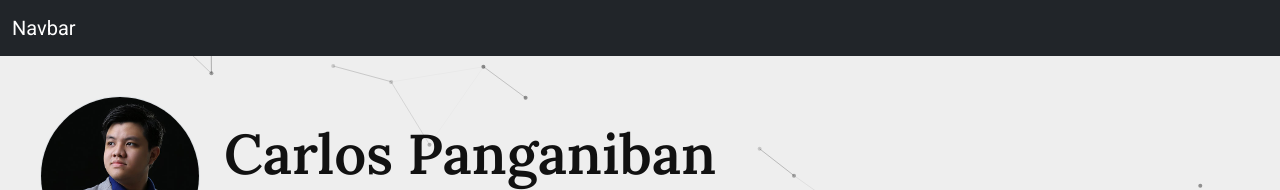
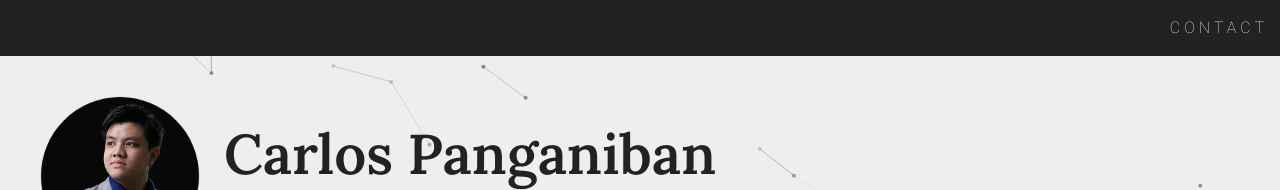
Before and after one commit to lickorice/site-v2, a plain HTML site: page index.html in a window 1280 px wide. Shown: the top 190 px of the page. Drawn offline with nearby package versions, Linux system fonts and the light colour scheme.

Commit message:
Flesh out navbar, fix colors and spacing

```diff
--- a/css/main.css
+++ b/css/main.css
@@ -10,6 +10,22 @@ body {
     height: 100vh;
 }
 
+.bg-dark {
+    background-color: #222 !important;
+}
+
+.nav-link {
+    text-transform: uppercase;
+    font-family: "Roboto", serif;
+    font-weight: 100;
+    letter-spacing: 4px;
+    color: #eee !important;
+}
+
+.nav-link:hover {
+    color: #777 !important;
+}
+
 #intro {
     width: 100%;
     height: 30vh;
@@ -18,7 +34,7 @@ body {
 .intro-title {
     font-size: 7vmin;
     font-family: 'Lora', serif;
-    color: #111;
+    color: #222;
     user-select: none;
 }
 
--- a/index.html
+++ b/index.html
@@ -39,7 +39,11 @@
   <header>
     <nav class="navbar navbar-dark bg-dark">
       <div class="container-fluid">
-        <a href="#" class="navbar-brand">Navbar</a>
+        <ul class="navbar-nav ms-auto">
+          <li class="nav-item ms-4 text-right d-none d-sm-block">
+              <a class="nav-link" href="#contact">Contact</a>
+          </li>
+        </ul>
       </div>
     </nav>
   </header>
@@ -315,7 +319,7 @@
 
   <footer>
     <div class="container-fluid" style="background: #000; width: 100%;">
-      <div class="container">
+      <div class="container-fluid">
         <div class="row footer">
           <div class="col-sm px-0">
             <div class="container">
@@ -347,7 +351,7 @@
             </div>
           </div>
           <div class="col-sm px-0 text-sm-end mt-4 mt-sm-0">
-            <div class="container">
+            <div class="container-fluid">
               <h6 class="footer-text mb-0">
                 Made with custom CSS and JS, and Bootstrap 5.
               </h6>
```
